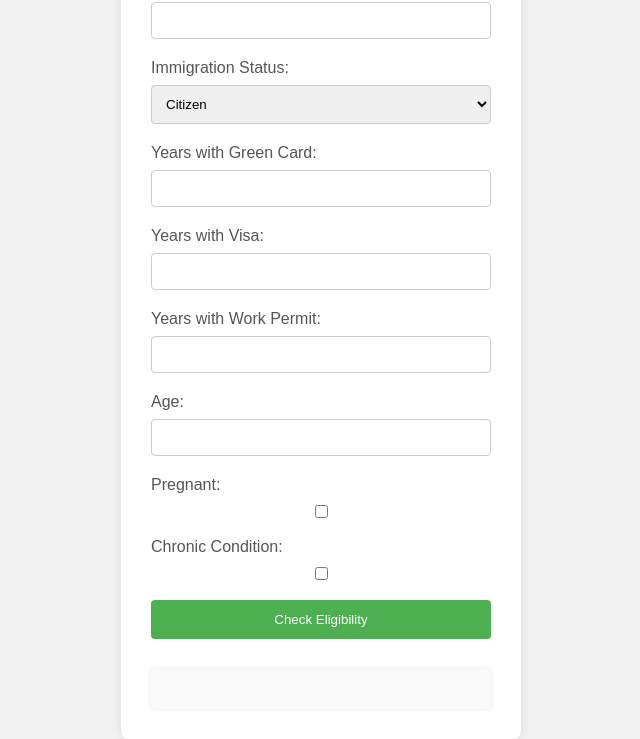
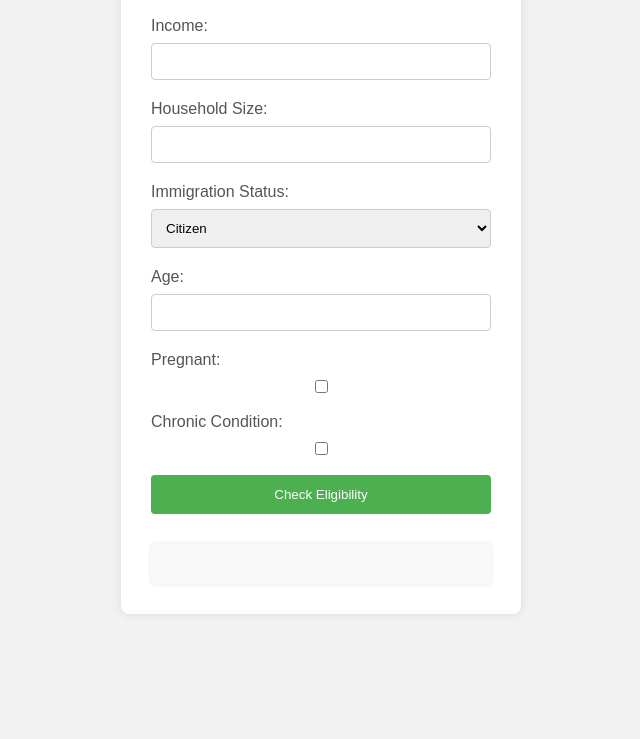
Before and after one commit to JoanG04/Maryland_Medicaid_Eligibility_Tool, a website: page index.html in a window 1280 px wide. Shown: the part 162-901 px from the top of the page, without its empty margins (319-959 px from the left). After the commit the page ends 800 px from the top, so only its background shows below. Drawn offline with Linux system fonts and the light colour scheme.

Commit message:
Update index.html

```diff
--- a/index.html
+++ b/index.html
@@ -86,6 +86,7 @@
     </style>
 </head>
 <body>
+  <script src ="script.js"> </script>
     <div class="container">
         <h1>Healthcare Eligibility Checker</h1>
         <form id="applicantForm">
@@ -109,15 +110,6 @@
                 <option value="tps">TPS</option>
             </select>
 
-            <label for="green_card_years">Years with Green Card:</label>
-            <input type="number" id="green_card_years" name="green_card_years">
-
-            <label for="visa_years">Years with Visa:</label>
-            <input type="number" id="visa_years" name="visa_years">
-
-            <label for="work_permit_years">Years with Work Permit:</label>
-            <input type="number" id="work_permit_years" name="work_permit_years">
-
             <label for="age">Age:</label>
             <input type="number" id="age" name="age" required>
 
@@ -133,6 +125,6 @@
         <div id="result"></div>
     </div>
 
-    <script src="script.js"></script>
+
 </body>
 </html>
```
